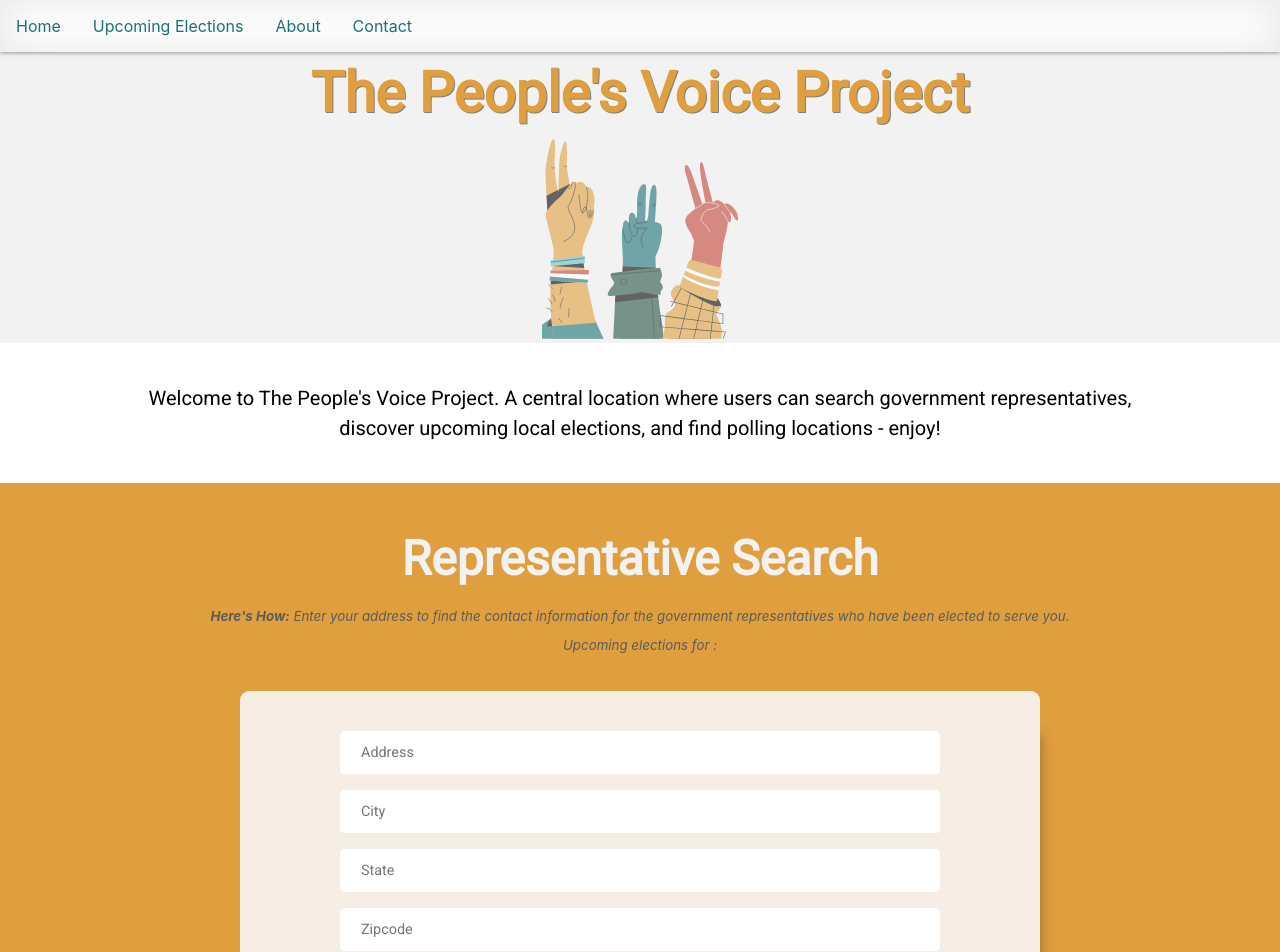
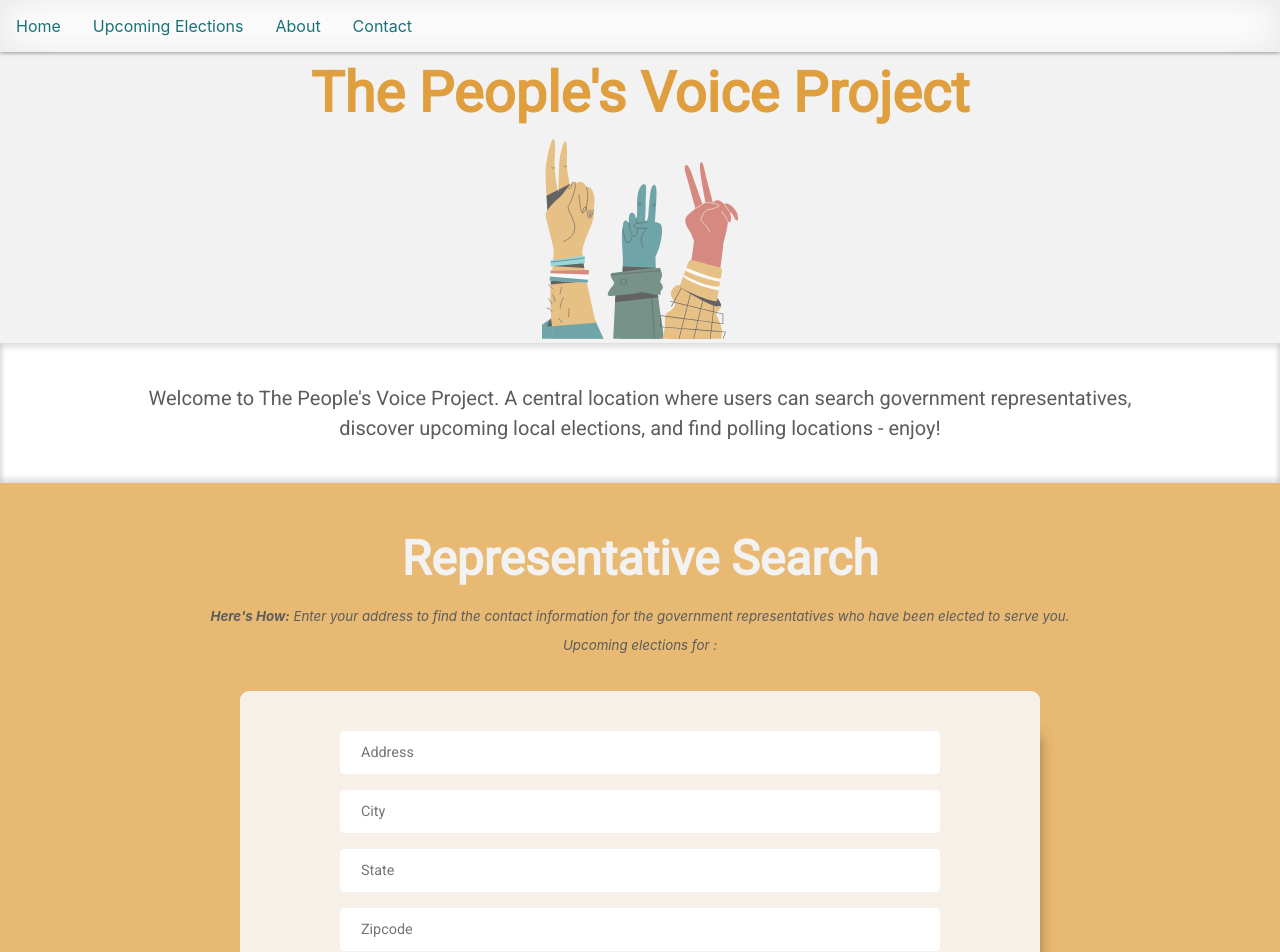
Before and after one commit to bcantello/peoples_voice_project, a React (Create React App) app: page / in a window 1280 px wide. Shown: the top 952 px of the page. Built offline with nearby package versions, Linux system fonts and the light colour scheme; no server answers.

Commit message:
additonal styling tweaks

```diff
--- a/src/pages/home/home.css
+++ b/src/pages/home/home.css
@@ -2,6 +2,7 @@
     width: 100%;
     margin: 0;
     background-color: #f2f2f2;
+    /*box-shadow: 0px 4px 6px 0px rgba(26, 26, 26, 0.15);*/
 }
 
 .content-block-1 img {
@@ -17,11 +18,10 @@
     padding-bottom: 1%;
     color: #E09F3E;
     font-size: 3.5em;
-    text-shadow: 1px 1px grey;
 }
 
 .home-intro {
-    color: black;
+    color: #5c5c5c;
     width: 85%;
     max-width: 1000px;
     margin: auto;
@@ -33,10 +33,13 @@
     font-family: Roboto, sans-serif;
 }
 
+.intro-block {
+    box-shadow: inset 0 4px 6px 0 rgba(26, 26, 26, 0.15), inset 0 -4px 6px 0 rgba(26, 26, 26, 0.15);
+}
+
 .content-block-2 {
     width: 100%;
-    /*height: 600px;*/
-    background-color: #E09F3E;
+    background-color: #E8B973;
 }
 
 .block2-h1 {
--- a/src/pages/home/home.js
+++ b/src/pages/home/home.js
@@ -19,7 +19,7 @@ export default function Home() {
 			}
 		}
 		upcomingElection !== '' ? electionDisplay = upcomingElection : electionDisplay =
-			`There are no upcoming elections for ${userIp.region_code}`;
+			`There are no upcoming elections for ${userIp.region}`;
 	}
 
 	return (
@@ -28,7 +28,7 @@ export default function Home() {
 			<div className={'content-block-1'}>
 				<img id={'header-image'} src={headerImage}/>
 			</div>
-			<div>
+			<div className={'intro-block'}>
 				<p className={'home-intro'}>Welcome to The People's Voice Project. A central location where users can search government representatives,
 					discover upcoming local elections, and find polling locations - enjoy!</p>
 			</div>
@@ -38,7 +38,7 @@ export default function Home() {
 				<p className={'rep-intro'}><span style={{fontWeight:'bold'}}>Here's How:</span> Enter your address to find the contact information for the government
 					representatives who have been elected to serve you.</p>
 					<div id={'upcoming-details'}>
-						<p>Upcoming elections for {userIp.region_code}:</p>
+						<p>Upcoming elections for {userIp.region}:</p>
 						<p>{electionDisplay}</p>
 					</div>
 				</div>
```
